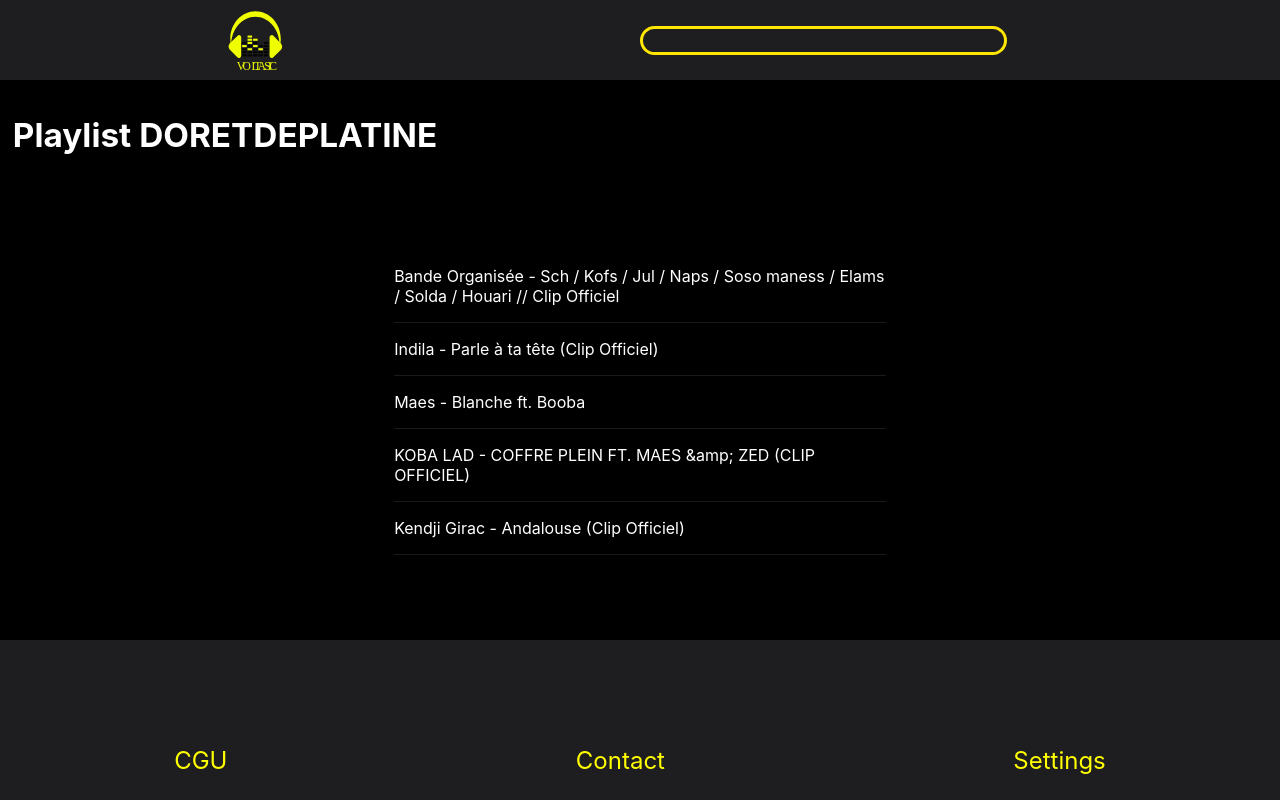
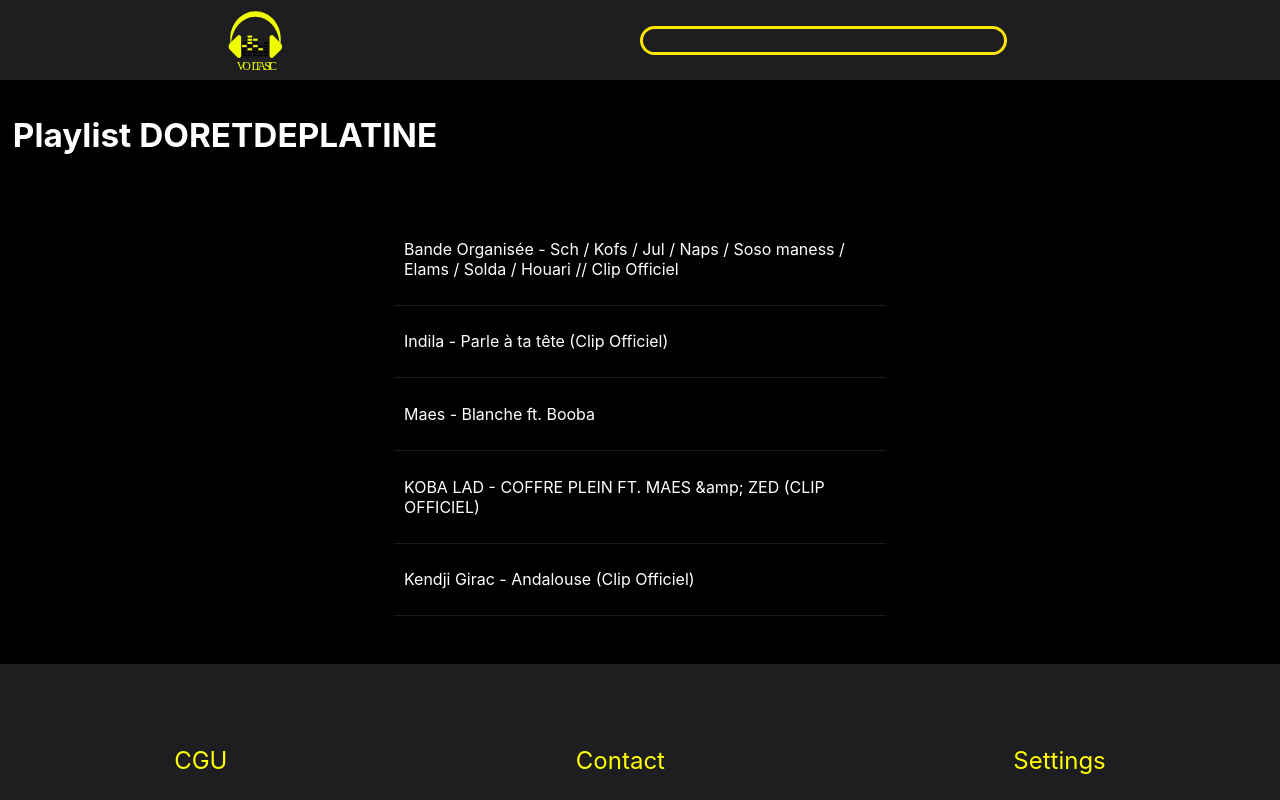
Before and after one commit to WildCodeSchool/lille-0920b-js-voltali-voltasic, a React (Create React App) app: page / in a window 1280 px wide. Both pictures are taken after a click on the element 261 px from the left and 166 px from the top of the page. Built offline with nearby package versions, Linux system fonts and the light colour scheme; no server answers.

Commit message:
add paddingand margin on list

```diff
--- a/src/components/artists/Playlist.jsx
+++ b/src/components/artists/Playlist.jsx
@@ -27,6 +27,7 @@
 const ListBloc = styled.div`
   width: 40%;
   height: 400px;
+  margin: 1%;
   display: flex;
   flex-direction: column;
   justify-content: center;
@@ -42,6 +43,7 @@
   display: flex;
   align-items: center;
   background-color: black;
+  padding: 2%;
   border-bottom: 1px solid rgba(255, 255, 255, 0.1);
   :hover {
     background-color: #1e1e20;
@@ -95,7 +97,7 @@
           <Img src={pic} />
         ) : (
           <Img
-            src={`https://i.ytimg.com/vi/${play[0].id.videoId}/mqdefault.jpg`}
+            src={`https://i.ytimg.com/vi/${play[0].id.videoId}/hqdefault.jpg`}
           />
         )}
         */}
```
